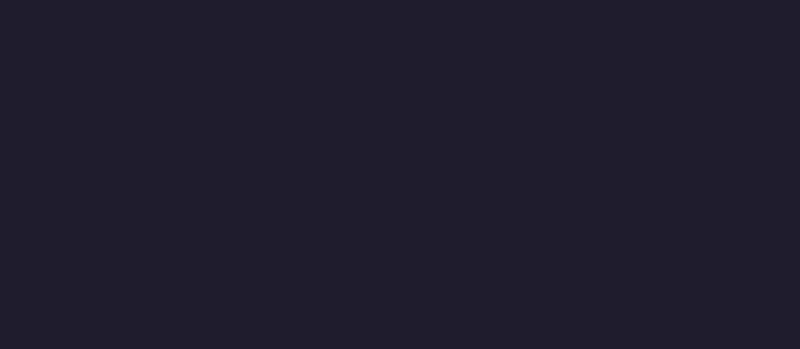
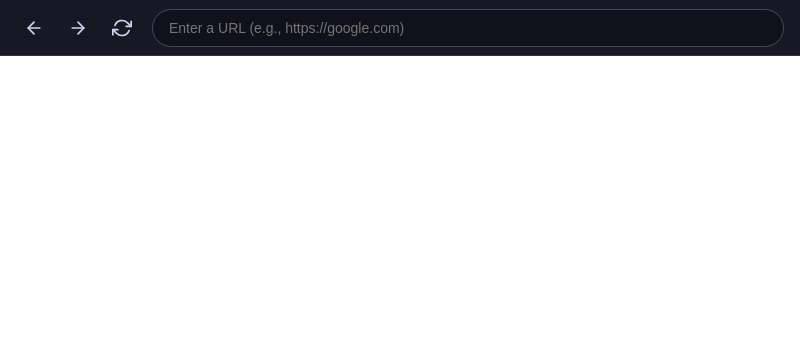
Before and after one commit to barada02/WebAlchemy, an Electron app: page Browser/index.html in a window 800 px wide. Shown: the top 349 px of the page. Drawn offline with Linux system fonts and the light colour scheme.

Commit message:
a simple working browser

```diff
--- a/Browser/index.html
+++ b/Browser/index.html
@@ -1,13 +1,45 @@
 <!DOCTYPE html>
 <html>
+
 <head>
     <meta charset="UTF-8">
     <title>WebAlchemy Browser</title>
     <link rel="stylesheet" href="styles.css">
 </head>
+
 <body>
-    <h1>Browser Development Phase 1</h1>
-    <p>Electron environment is successfully set up!</p>
+    <div id="browser-chrome">
+        <div id="nav-controls">
+            <button id="btn-back" title="Go Back">
+                <svg viewBox="0 0 24 24" fill="none" stroke="currentColor" stroke-width="2" stroke-linecap="round"
+                    stroke-linejoin="round">
+                    <line x1="19" y1="12" x2="5" y2="12"></line>
+                    <polyline points="12 19 5 12 12 5"></polyline>
+                </svg>
+            </button>
+            <button id="btn-forward" title="Go Forward">
+                <svg viewBox="0 0 24 24" fill="none" stroke="currentColor" stroke-width="2" stroke-linecap="round"
+                    stroke-linejoin="round">
+                    <line x1="5" y1="12" x2="19" y2="12"></line>
+                    <polyline points="12 5 19 12 12 19"></polyline>
+                </svg>
+            </button>
+            <button id="btn-reload" title="Reload">
+                <svg viewBox="0 0 24 24" fill="none" stroke="currentColor" stroke-width="2" stroke-linecap="round"
+                    stroke-linejoin="round">
+                    <polyline points="23 4 23 10 17 10"></polyline>
+                    <polyline points="1 20 1 14 7 14"></polyline>
+                    <path d="M3.51 9a9 9 0 0 1 14.85-3.36L23 10M1 14l4.64 4.36A9 9 0 0 0 20.49 15"></path>
+                </svg>
+            </button>
+        </div>
+        <div id="address-bar-container">
+            <input type="text" id="url-input" placeholder="Enter a URL (e.g., https://google.com)" spellcheck="false"
+                autocomplete="off">
+        </div>
+    </div>
+    <webview id="webview" src="https://google.com" allowpopups></webview>
     <script src="renderer.js"></script>
 </body>
+
 </html>
--- a/Browser/renderer.js
+++ b/Browser/renderer.js
@@ -1,2 +1,73 @@
-// Minimal renderer setup for Phase 1
-console.log('Renderer process started successfully.');
+// DOM Elements
+const webview = document.getElementById('webview');
+const urlInput = document.getElementById('url-input');
+const btnBack = document.getElementById('btn-back');
+const btnForward = document.getElementById('btn-forward');
+const btnReload = document.getElementById('btn-reload');
+
+// Helper Function: Format URL
+function formatUrl(url) {
+    if (!url.startsWith('http://') && !url.startsWith('https://')) {
+        return `https://${url}`;
+    }
+    return url;
+}
+
+// 1. Address Bar Navigation
+urlInput.addEventListener('keydown', (e) => {
+    if (e.key === 'Enter') {
+        const targetUrl = formatUrl(urlInput.value);
+        webview.src = targetUrl;
+
+        // Remove focus from input after enter
+        urlInput.blur();
+    }
+});
+
+// Select entire text when clicking on the address bar
+urlInput.addEventListener('focus', () => {
+    urlInput.select();
+});
+
+// 2. Navigation Buttons
+btnBack.addEventListener('click', () => {
+    if (webview.canGoBack()) {
+        webview.goBack();
+    }
+});
+
+btnForward.addEventListener('click', () => {
+    if (webview.canGoForward()) {
+        webview.goForward();
+    }
+});
+
+btnReload.addEventListener('click', () => {
+    webview.reload();
+});
+
+// 3. Update UI based on Webview state
+// Update the address bar when the webview successfully navigates to a new page
+webview.addEventListener('did-navigate-in-page', (e) => {
+    urlInput.value = e.url;
+});
+
+webview.addEventListener('did-navigate', (e) => {
+    urlInput.value = e.url;
+});
+
+// Update window title based on web page title
+webview.addEventListener('page-title-updated', (e) => {
+    document.title = `${e.title} - WebAlchemy Browser`;
+});
+
+// Log loading events for debugging
+webview.addEventListener('did-start-loading', () => {
+    console.log('Started loading...');
+});
+
+webview.addEventListener('did-stop-loading', () => {
+    console.log('Finished loading.');
+});
+
+console.log('Renderer process started and UI wired up successfully.');
--- a/Browser/styles.css
+++ b/Browser/styles.css
@@ -1,15 +1,94 @@
+* {
+    box-sizing: border-box;
+}
+
 body {
-    font-family: 'Inter', 'Segoe UI', sans-serif;
+    font-family: 'Inter', 'Segoe UI', system-ui, sans-serif;
     display: flex;
     flex-direction: column;
-    align-items: center;
-    justify-content: center;
     height: 100vh;
     margin: 0;
     background-color: #1e1e2e;
+    /* Sleek dark mode background for chrome */
     color: #cdd6f4;
+    overflow: hidden;
+    /* Prevent body scroll, let webview scroll */
 }
 
-h1 {
-    color: #89b4fa;
+/* Browser Navigation Bar (Chrome) */
+#browser-chrome {
+    display: flex;
+    align-items: center;
+    padding: 8px 16px;
+    background-color: #181825;
+    border-bottom: 1px solid #313244;
+    height: 56px;
+    gap: 12px;
 }
+
+/* Navigation Controls (Back, Forward, Reload) */
+#nav-controls {
+    display: flex;
+    gap: 8px;
+}
+
+#nav-controls button {
+    background: transparent;
+    border: none;
+    color: #cdd6f4;
+    cursor: pointer;
+    border-radius: 8px;
+    padding: 8px;
+    display: flex;
+    align-items: center;
+    justify-content: center;
+    transition: background-color 0.2s ease, transform 0.1s ease;
+}
+
+#nav-controls button:hover {
+    background-color: #313244;
+}
+
+#nav-controls button:active {
+    transform: scale(0.95);
+}
+
+#nav-controls button svg {
+    width: 20px;
+    height: 20px;
+}
+
+/* Address Bar */
+#address-bar-container {
+    flex-grow: 1;
+    display: flex;
+}
+
+#url-input {
+    width: 100%;
+    padding: 10px 16px;
+    border-radius: 20px;
+    border: 1px solid #45475a;
+    background-color: #11111b;
+    color: #cdd6f4;
+    font-size: 14px;
+    outline: none;
+    transition: border-color 0.2s ease, box-shadow 0.2s ease;
+}
+
+#url-input:focus {
+    border-color: #89b4fa;
+    /* Accent color on focus */
+    box-shadow: 0 0 0 3px rgba(137, 180, 250, 0.2);
+}
+
+/* Webview Container */
+#webview {
+    flex-grow: 1;
+    display: flex;
+    width: 100%;
+    height: calc(100vh - 56px);
+    /* subtract chrome height */
+    background-color: #ffffff;
+    /* Default background for web pages */
+}
```
